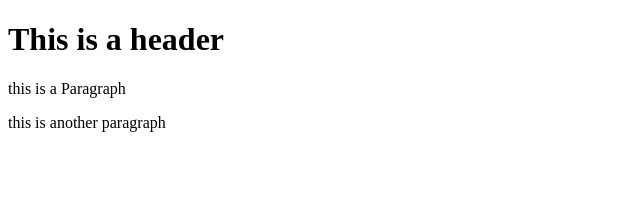
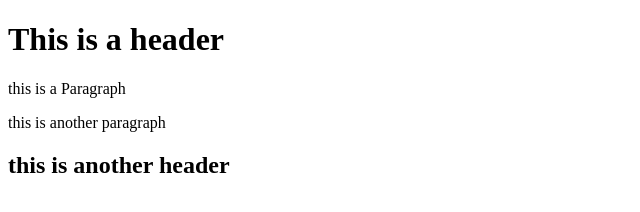
Before and after one commit to sonam-1990/git-test, a website: page index.html in a window 1280 px wide. Shown: the whole page, without its empty margins (0-640 px from the left). Drawn offline with Linux system fonts and the light colour scheme.

Commit message:
third commit

```diff
--- a/index.html
+++ b/index.html
@@ -4,6 +4,7 @@
         <h1>This is a header</h1>
         <p>this is a Paragraph</p>
         <p>this is another paragraph</p>
+        <h2>this is another header</h2>
 
 
     </body>
```
